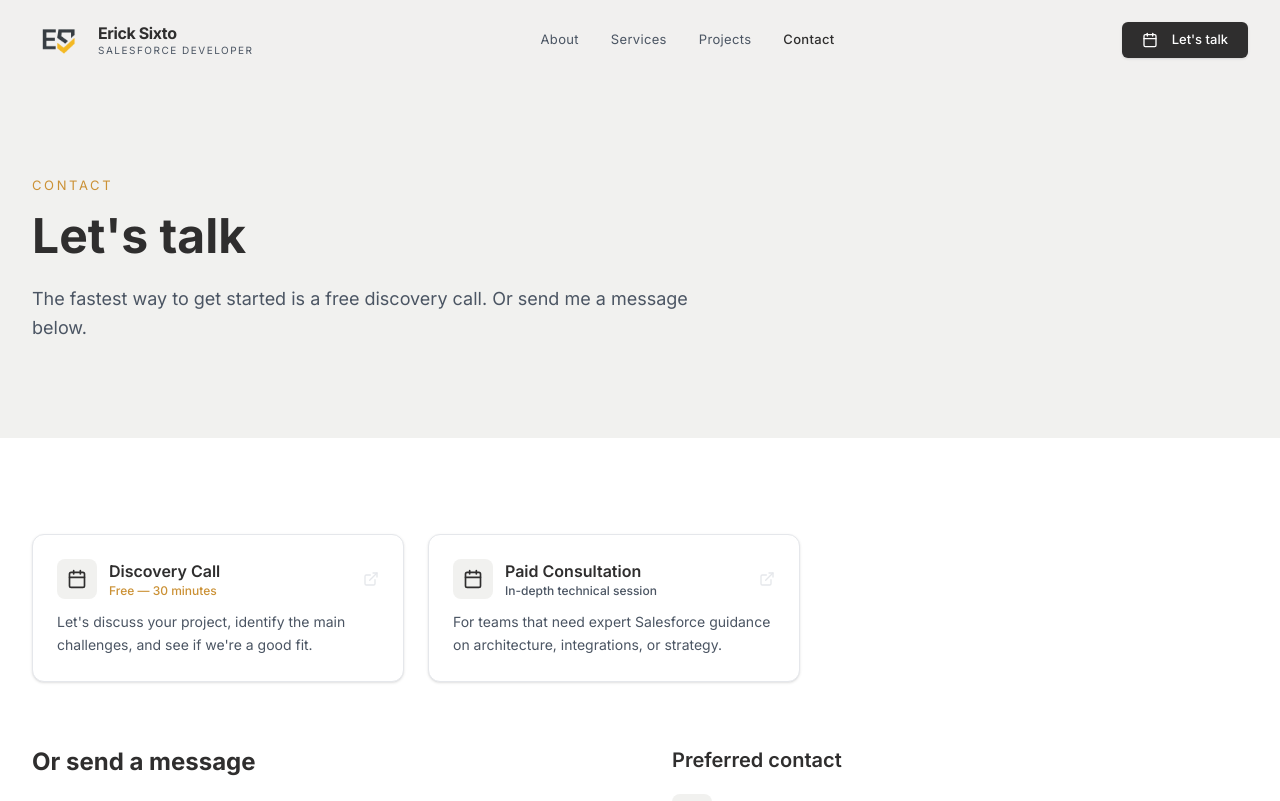
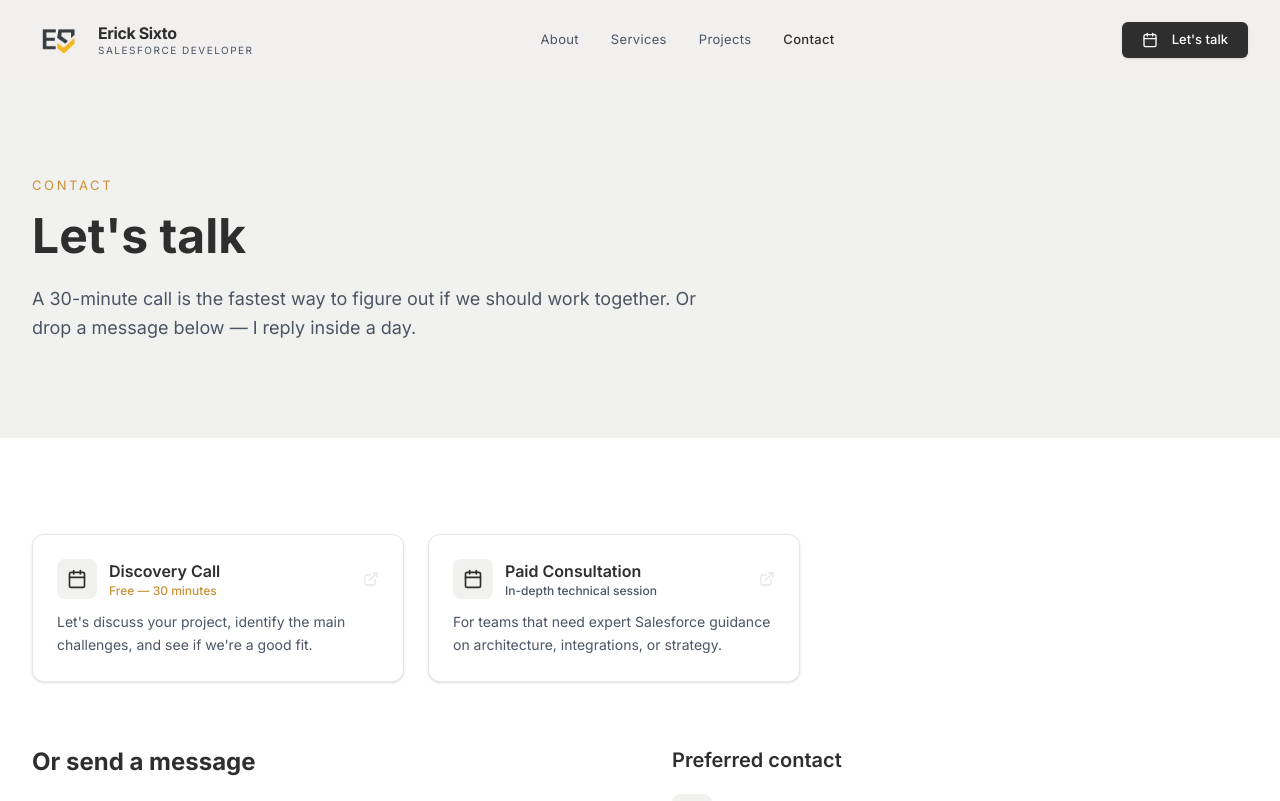
Before and after one commit to ErickSixto/ErickSixto.github.io, a React (Create React App) app: page /contact in a window 1280 px wide. Shown: the top 801 px of the page. Built offline with nearby package versions, Linux system fonts and the light colour scheme.

Commit message:
copy: rewrite contact subheading with specific commitment

```diff
--- a/src/pages/ContactPage.jsx
+++ b/src/pages/ContactPage.jsx
@@ -36,7 +36,7 @@ export default function ContactPage() {
             <p className="text-[13px] uppercase tracking-[0.2em] text-[#CB9135] mb-4">Contact</p>
             <h1 className="text-3xl sm:text-4xl md:text-5xl font-bold text-[#2F2E2E] mb-6">Let's talk</h1>
             <p className="text-lg text-[#4B5563] max-w-2xl leading-relaxed">
-              The fastest way to get started is a free discovery call. Or send me a message below.
+              A 30-minute call is the fastest way to figure out if we should work together. Or drop a message below — I reply inside a day.
             </p>
           </MotionSection>
         </div>
```
